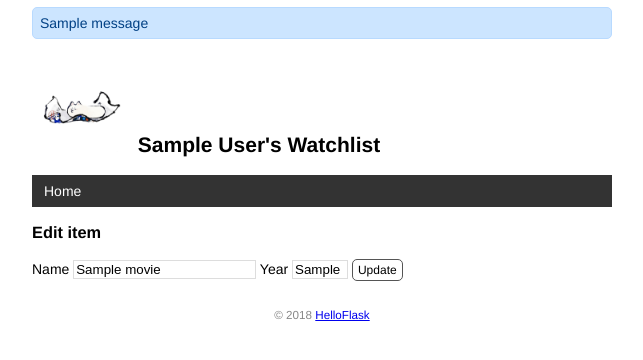
After one commit to SiriGao/watchlist, a Flask app: page /movie/edit/1 in a window 1280 px wide. The commit adds this page. Shown: the top 360 px of the page, without its empty margins (318-961 px from the left). Run offline with Flask 3, Linux system fonts and the light colour scheme; tables that the repository leaves empty hold one stand-in row (values such as "Sample post"); one stand-in notice (Sample message) is shown.

Commit message:
Create, edit and delete item by form

```diff
--- a/app.py
+++ b/app.py
@@ -1,5 +1,4 @@
-from flask import Flask
-from flask import url_for
+from flask import Flask,request,url_for,redirect,flash
 from flask_sqlalchemy import SQLAlchemy # 导入扩展类
 import os
 import sys
@@ -16,6 +15,7 @@ else: # 否则使用四个斜线
 app = Flask(__name__)#通过实例化这个类，创建一个程序对象app
 app.config['SQLALCHEMY_DATABASE_URI'] = prefix + os.path.join(app.root_path, 'data.db')
 app.config['SQLALCHEMY_TRACK_MODIFICATIONS'] = False # 关闭对模型修改的监控
+app.config['SECRET_KEY'] = 'dev'  # 等同于 app.secret_key = 'dev'
 # 在扩展类实例化前加载配置
 db = SQLAlchemy(app) # 初始化扩展，传入程序实例 app
 
@@ -23,7 +23,6 @@ db = SQLAlchemy(app) # 初始化扩展，传入程序实例 app
 class User(db.Model):  # 表名将会是 user（自动生成，小写处理）
     id = db.Column(db.Integer, primary_key=True)  # 主键
     name = db.Column(db.String(20))  # 名字
-
 
 class Movie(db.Model):  # 表名将会是 movie
     id = db.Column(db.Integer, primary_key=True)  # 主键
@@ -40,9 +39,6 @@ def initdb(drop):
         db.drop_all()
     db.create_all()
     click.echo('Initialized database.')  # 输出提示信息
-
-
-
 
 
 #Web程序：编写不同的函数处理对应URL的请求
@@ -63,23 +59,6 @@ def test_url_for():
  # 下面这个调用传入了多余的关键字参数，它们会被作为查询字符串附加到 URL 后面。
  print(url_for('test_url_for', num=2)) # 输出:/test?num=2
  return 'Test page'
-
-'''
-#定义虚拟数据
-name = 'Grey Li'
-movies = [
-    {'title': 'My Neighbor Totoro', 'year': '1988'},
-    {'title': 'Dead Poets Society', 'year': '1989'},
-    {'title': 'A Perfect World', 'year': '1993'},
-    {'title': 'Leon', 'year': '1994'},
-    {'title': 'Mahjong', 'year': '1996'},
-    {'title': 'Swallowtail Butterfly', 'year': '1996'},
-    {'title': 'King of Comedy', 'year': '1999'},
-    {'title': 'Devils on the Doorstep', 'year': '1999'},
-    {'title': 'WALL-E', 'year': '2008'},
-    {'title': 'The Pork of Music', 'year': '2012'},
-]
-'''
 
 
 #创建自定义命令 forge
@@ -125,10 +104,52 @@ def page_not_found(e):  # 接受异常对象作为参数
     return render_template('404.html'), 404  # 返回模板和状态码
 
 #返回渲染好的模板作为响应
+#创建电影条目
+@app.route('/',methods=['GET','POST']) #装饰器，为函数绑定对应URL，当用户访问URL，触发此函数，获得返回值，并显示
+def index():
+    if request.method == 'POST':  # 判断是否是 POST 请求
+        # 获取表单数据
+        title = request.form.get('title')  # 传入表单对应输入字段的 name 值
+        year = request.form.get('year')
+        # 验证数据
+        if not title or not year or len(year) > 4 or len(title) > 60:
+            flash('Invalid input.')  # 显示错误提示
+            return redirect(url_for('index'))  # 重定向回主页
+        # 保存表单数据到数据库
+        movie = Movie(title=title, year=year)  # 创建记录
+        db.session.add(movie)  # 添加到数据库会话
+        db.session.commit()  # 提交数据库会话
+        flash('Item created.')  # 显示成功创建的提示
+        return redirect(url_for('index'))  # 重定向回主页
 
-
-# ...
-@app.route('/') #装饰器，为函数绑定对应URL，当用户访问URL，触发此函数，获得返回值，并显示
-def index():
     movies = Movie.query.all() # 读取所有电影记录
     return render_template('index.html', movies=movies)
+
+#编辑电影条目
+@app.route('/movie/edit/<int:movie_id>', methods=['GET', 'POST'])
+def edit(movie_id):
+    movie = Movie.query.get_or_404(movie_id)
+
+    if request.method == 'POST':  # 处理编辑表单的提交请求
+        title = request.form['title']
+        year = request.form['year']
+
+        if not title or not year or len(year) != 4 or len(title) > 60:
+            flash('Invalid input.')
+            return redirect(url_for('edit', movie_id=movie_id))  # 重定向回对应的编辑页面
+
+        movie.title = title  # 更新标题
+        movie.year = year  # 更新年份
+        db.session.commit()  # 提交数据库会话
+        flash('Item updated.')
+        return redirect(url_for('index'))  # 重定向回主页
+
+    return render_template('edit.html', movie=movie)  # 传入被编辑的电影记录
+
+@app.route('/movie/delete/<int:movie_id>', methods=['POST'])  # 限定只接受 POST 请求
+def delete(movie_id):
+    movie = Movie.query.get_or_404(movie_id)  # 获取电影记录
+    db.session.delete(movie)  # 删除对应的记录
+    db.session.commit()  # 提交数据库会话
+    flash('Item deleted.')
+    return redirect(url_for('index'))  # 重定向回主页
--- a/static/style.css
+++ b/static/style.css
@@ -84,3 +84,51 @@ nav li a:hover {
     border-radius: 5px;
     padding: 3px 5px;
 }
+
+/*两个输入框和提交按钮相关的 CSS 定义如下：*/
+
+/* 覆盖某些浏览器对 input 元素定义的字体 */
+input[type=submit] {
+    font-family: inherit;
+}
+
+input[type=text] {
+    border: 1px solid #ddd;
+}
+
+input[name=year] {
+    width: 50px;
+}
+
+.btn {
+    font-size: 12px;
+    padding: 3px 5px;
+    text-decoration: none;
+    cursor: pointer;
+    background-color: white;
+    color: black;
+    border: 1px solid #555555;
+    border-radius: 5px;
+}
+
+.btn:hover {
+    text-decoration: none;
+    background-color: black;
+    color: white;
+    border: 1px solid black;
+}
+
+.alert {
+    position: relative;
+    padding: 7px;
+    margin: 7px 0;
+    border: 1px solid transparent;
+    color: #004085;
+    background-color: #cce5ff;
+    border-color: #b8daff;
+    border-radius: 5px;
+}
+
+.inline-form {
+    display: inline;
+}
--- a/templates/base.html
+++ b/templates/base.html
@@ -13,6 +13,11 @@
 </head>
 
 <body>
+
+    {% for message in get_flashed_messages() %}
+    <div class="alert">{{ message }}</div>
+    {% endfor %}
+
     <h2>
         <img alt="sweet" class="tang" src="{{ url_for('static', filename='images/740.jpg') }}">
         {{ user.name }}'s Watchlist
--- /dev/null
+++ b/templates/edit.html
@@ -0,0 +1,10 @@
+{% extends 'base.html' %}
+
+{% block content %}
+<h3>Edit item</h3>
+<form method="post">
+    Name <input type="text" name="title" autocomplete="off" required value="{{ movie.title }}">
+    Year <input type="text" name="year" autocomplete="off" required value="{{ movie.year }}">
+    <input class="btn" type="submit" name="submit" value="Update">
+</form>
+{% endblock %}
```
Also changed, not shown: templates/index.html (+15 -0 lines).
